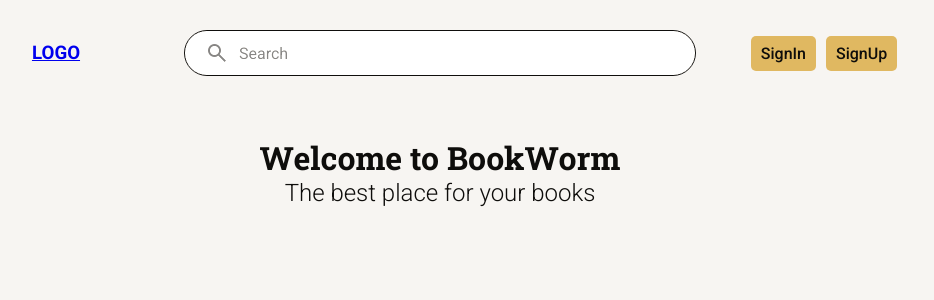
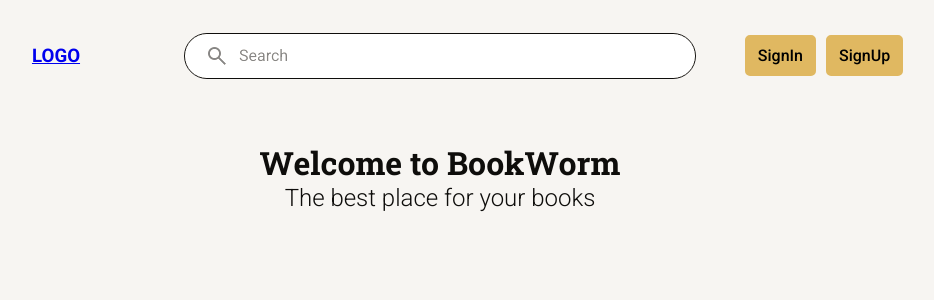
Before and after one commit to LucaBarban/progettobasimod2, a Flask app: page / in a window 1280 px wide. Shown: the top 300 px of the page, without its empty margins (200-1134 px from the left). Run offline with Flask 3, Linux system fonts and the light colour scheme; some libraries are stand-ins or nearby versions.

Commit message:
Generalized buttons

```diff
--- a/app/static/css/global.css
+++ b/app/static/css/global.css
@@ -51,3 +51,18 @@ body {
     padding-right: 15%;
     overflow-x: hidden;
 }
+
+.button {
+    font-size: var(--font-size);
+    font-weight: 500;
+    background: var(--accent-color);
+    color: #000;
+    text-decoration: none;
+    overflow: hidden;
+    border-radius: 5px;
+    border: solid var(--accent-color);
+    border-style: solid;
+    padding: 8px 10px;
+    margin: 5px;
+    cursor: pointer;
+}
--- a/app/static/css/home.css
+++ b/app/static/css/home.css
@@ -22,29 +22,12 @@
     display: flex;
 }
 
-.button {
-    position: relative;
-    font-size: var(--font-size);
-    text-decoration: none;
-    overflow: hidden;
-    border-radius: 5px;
-    border: none;
-    padding: 8px 10px;
-    margin: 5px;
-
-    display: flex;
-    align-items: center;
-    justify-content: center;
-}
-
 .button--primary {
-    position: relative;
     background: var(--accent-color);
     color: var(--main-foreground);
 }
 
 .button--secondary {
-    position: relative;
     background: none;
     color: var(--accent-color);
     border-style: solid;
--- a/app/static/css/navbar.css
+++ b/app/static/css/navbar.css
@@ -18,20 +18,6 @@
 .navbar__user {
     margin: 10px;
     color: var(--main-foreground);
-}
-
-.navbar__button {
-    position: relative;
-    font-size: var(--font-size);
-    font-weight: 500;
-    background: var(--accent-color);
-    color: var(--main-foreground);
-    text-decoration: none;
-    overflow: hidden;
-    border-radius: var(--border-radius);
-    border: none;
-    padding: 8px 10px;
-    margin: 5px;
 }
 
 /* SEARCH BAR */
--- a/app/templates/book.html
+++ b/app/templates/book.html
@@ -53,7 +53,7 @@
                             {% if user %}
                                 <form action="/cart/add/{{ own.id }}" method="POST">
                                     <input type="number" class="insertion__quantity" name="quantity" min="1" value="1" />
-                                    <input type="submit" class="insertion__add" value="Add to cart" />
+                                    <input type="submit" class="button" value="Add to cart" />
                                 </form>
                             {% else %}
                                 <div>Login before buying</div>
--- a/app/templates/components/navbar.html
+++ b/app/templates/components/navbar.html
@@ -7,13 +7,13 @@
     <div class="navbar__searchbar">{% include 'components/searchbar.html' %}</div>
     <div class="navbar__box">
         {% if user %}
-            {% include 'components/cart.html' %}
+            {% include 'components/cart_badge.html' %}
             {% include 'components/notifications_badge.html' %}
             <a class="navbar__user" href="/profile">{{ user.username }}</a>
-            <a href="/logout" class="navbar__button">Logout</a>
+            <a href="/logout" class="button">Logout</a>
         {% else %}
-            <a href="/login" class="navbar__button">SignIn</a>
-            <a href="/register" class="navbar__button">SignUp</a>
+            <a href="/login" class="button">SignIn</a>
+            <a href="/register" class="button">SignUp</a>
         {% endif %}
     </div>
 </header>
--- a/app/templates/history.html
+++ b/app/templates/history.html
@@ -17,6 +17,7 @@
                 <div class="history__left">
                     <b>{{ hst.book.title }}</b> (isbn: {{ hst.book.isbn }}) <br>
                     Status: {{ hst.status }} <br>
+                    State: {{ hst.state }} <br>
                     Payed Price: {{ '%0.2f'|format(hst.price / 100) }} <br>
                     <img width=200 src="{{ url_for('static', filename='covers/' ~ hst.book.id ~ ".png") }}"
                          onerror="this.src='{{ url_for('static', filename='images/404.png') }}'" />
@@ -35,7 +36,7 @@
 
                             <label for="review">Review:</label><br>
                             <textarea id="review" name="review"></textarea><br>
-                            <input type="submit" class="history__button" value="Send Review">
+                            <input type="submit" class="button" value="Send Review">
                         </form>
                     {% else %}
                         <p>Rating: <span class="star-rating">
```
Also changed, not shown: app/static/css/book.css (+0 -14 lines), app/static/css/history.css (+0 -9 lines).
